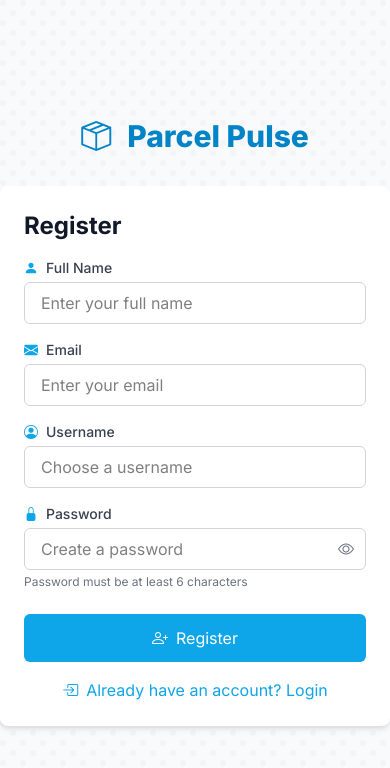
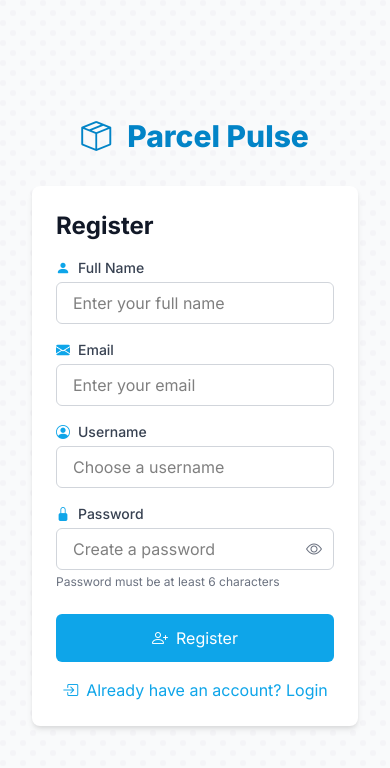
Before and after one commit to ywaychitaung/parcel-pulse-web-vue, a Vue app: page /register in a window 390 px wide. Shown: the top 768 px of the page. Built offline with nearby package versions, Linux system fonts and the light colour scheme.

Commit message:
Add margin in AuthLayout

```diff
--- a/src/layouts/AuthLayout.vue
+++ b/src/layouts/AuthLayout.vue
@@ -10,7 +10,7 @@
             </h2>
         </div>
 
-        <div class="mt-8 sm:mx-auto sm:w-full sm:max-w-md">
+        <div class="mt-8 sm:mx-auto sm:w-full sm:max-w-md mx-8">
             <div class="card">
                 <slot></slot>
             </div>
--- a/src/views/RegisterView.vue
+++ b/src/views/RegisterView.vue
@@ -1,6 +1,6 @@
 <template>
     <AuthLayout>
-        <div class="register-page p-6">
+        <div class="p-6">
             <h1 class="text-2xl font-bold mb-4 text-dark">Register</h1>
             <div class="register-form">
                 <div class="mb-4">
@@ -8,7 +8,8 @@
                         for="name"
                         class="block text-sm font-medium text-gray-700 mb-1"
                     >
-                        <i class="bi bi-person-fill mr-2 text-[#0ea5e9]"></i>Full Name
+                        <i class="bi bi-person-fill mr-2 text-[#0ea5e9]"></i
+                        >Full Name
                     </label>
                     <input
                         type="text"
@@ -23,7 +24,8 @@
                         for="email"
                         class="block text-sm font-medium text-gray-700 mb-1"
                     >
-                        <i class="bi bi-envelope-fill mr-2 text-[#0ea5e9]"></i>Email
+                        <i class="bi bi-envelope-fill mr-2 text-[#0ea5e9]"></i
+                        >Email
                     </label>
                     <input
                         type="email"
@@ -38,7 +40,8 @@
                         for="username"
                         class="block text-sm font-medium text-gray-700 mb-1"
                     >
-                        <i class="bi bi-person-circle mr-2 text-[#0ea5e9]"></i>Username
+                        <i class="bi bi-person-circle mr-2 text-[#0ea5e9]"></i
+                        >Username
                     </label>
                     <input
                         type="text"
@@ -53,7 +56,8 @@
                         for="password"
                         class="block text-sm font-medium text-gray-700 mb-1"
                     >
-                        <i class="bi bi-lock-fill mr-2 text-[#0ea5e9]"></i>Password
+                        <i class="bi bi-lock-fill mr-2 text-[#0ea5e9]"></i
+                        >Password
                     </label>
                     <div class="relative">
                         <input
```
